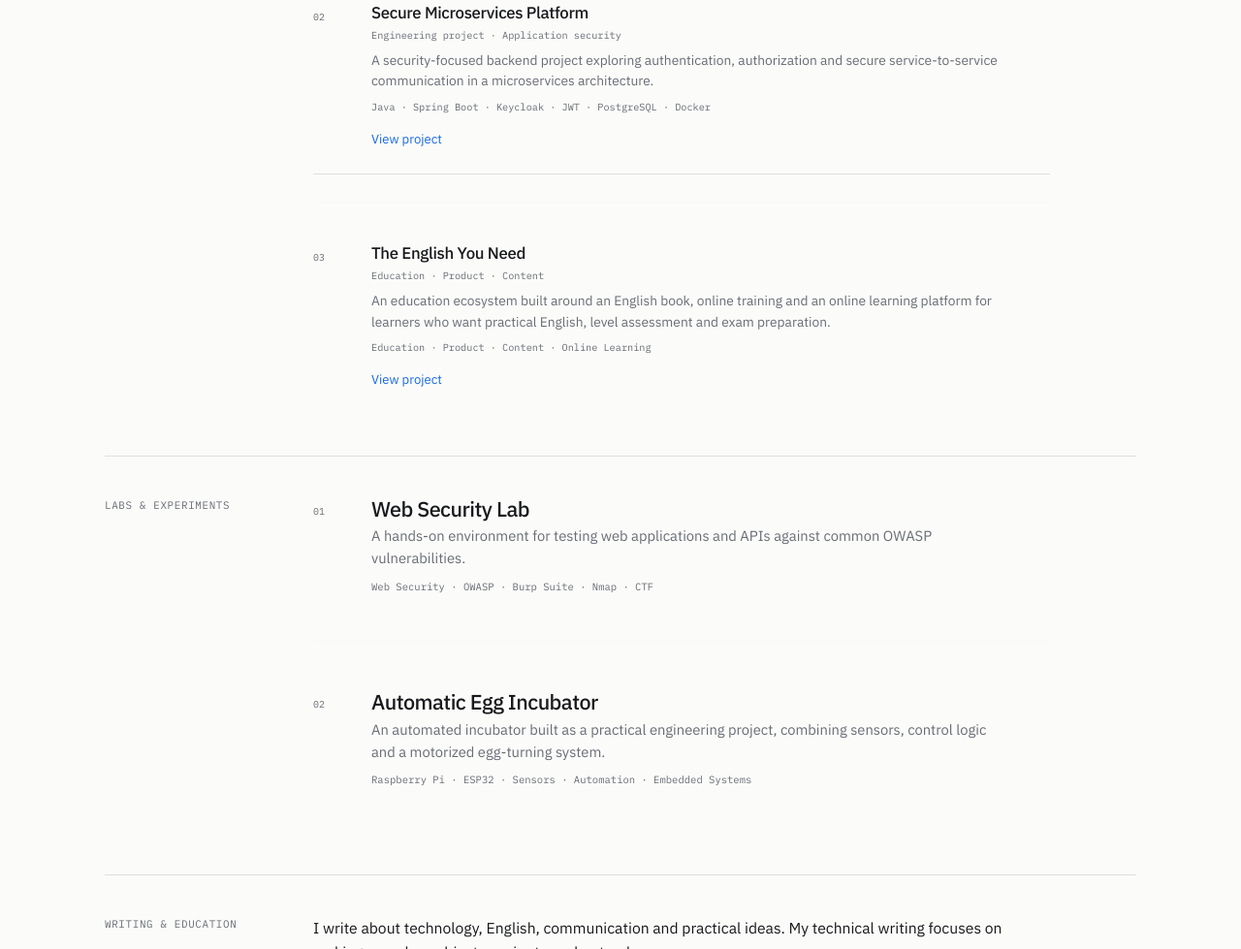
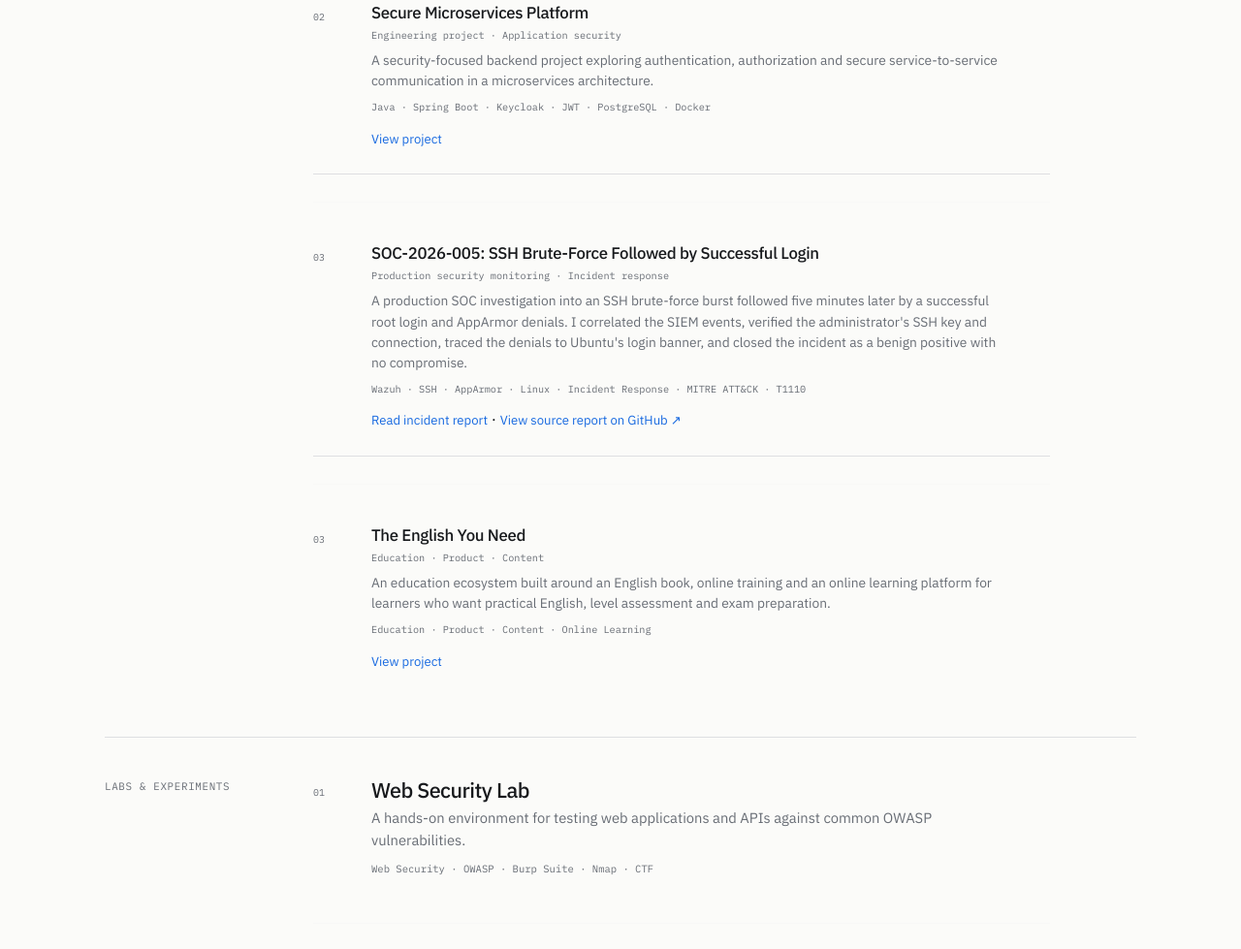
Before and after one commit to aliou27/aliouba, a plain HTML site: page index.html in a window 1280 px wide. Shown: the part 1310-2289 px from the top of the page at 97% size. Drawn offline with Linux system fonts and the light colour scheme.

Commit message:
Add SOC-2026-005 incident to selected work

```diff
--- a/index.html
+++ b/index.html
@@ -74,6 +74,18 @@
       </div>
     </article>
 
+    <article id="project-soc-2026-005" class="project">
+      <div class="project-index"><span class="project-number">03</span></div>
+      <div class="project-body">
+        <div class="project-heading"><h2>SOC-2026-005: SSH Brute-Force Followed by Successful Login</h2><p class="case-study-kicker">Production security monitoring · Incident response</p></div>
+        <p>A production SOC investigation into an SSH brute-force burst followed five minutes later by a successful root login and AppArmor denials. I correlated the SIEM events, verified the administrator's SSH key and connection, traced the denials to Ubuntu's login banner, and closed the incident as a benign positive with no compromise.</p>
+        <p class="tech">Wazuh · SSH · AppArmor · Linux · Incident Response · MITRE ATT&CK · T1110</p>
+        <a class="project-cta" href="soc-2026-005.html">Read incident report</a>
+        <span> · </span>
+        <a class="project-cta" href="https://github.com/aliou27/production-security-monitoring/blob/main/incidents/reports/SOC-2026-005-ssh-success-after-brute-force.md" target="_blank" rel="noreferrer">View source report on GitHub ↗</a>
+      </div>
+    </article>
+
     <article id="project-english" class="project">
       <div class="project-index"><span class="project-number">03</span></div>
       <div class="project-body">
```
